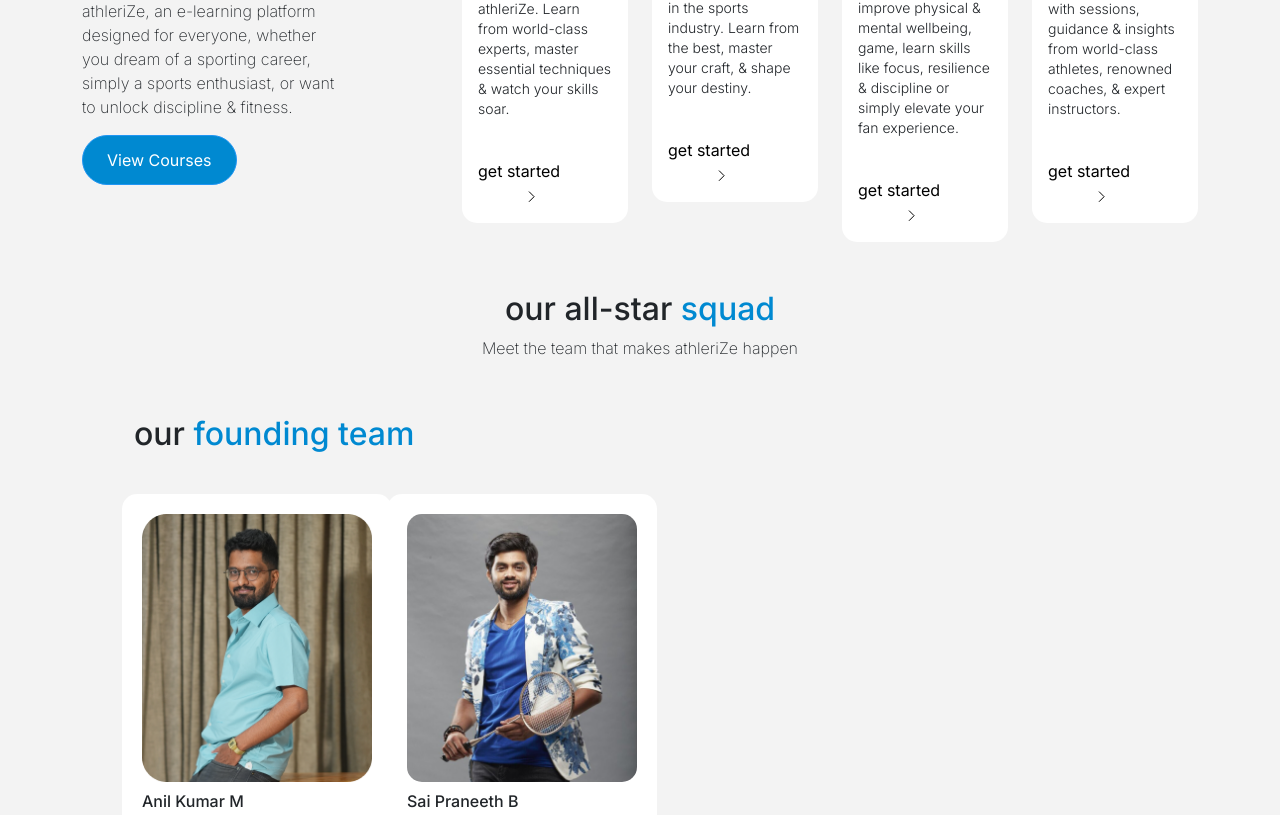
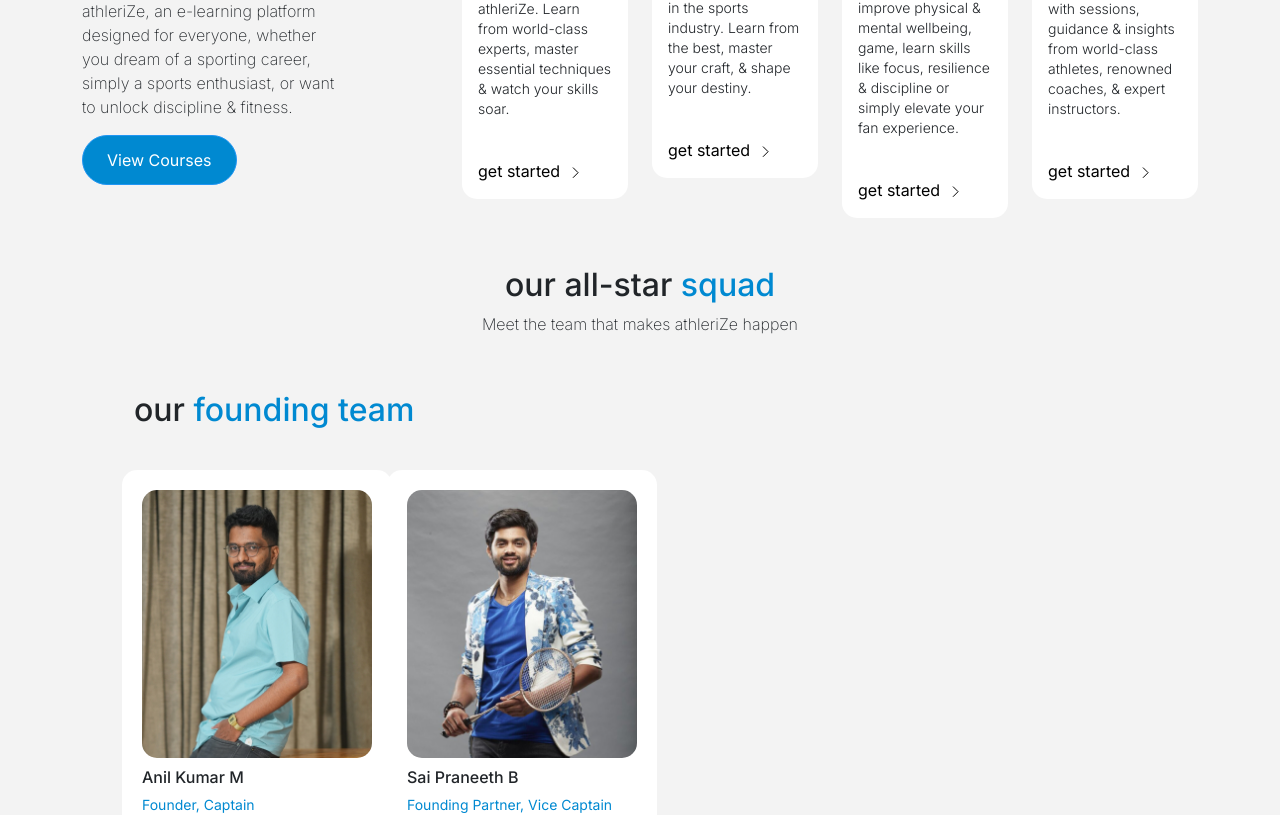
Before and after one commit to Msuraj88/athlerizeweb, a Next.js app: page /aboutus in a window 1280 px wide. Shown: the part 2510-3325 px from the top of the page. Built offline with nearby package versions, Linux system fonts and the light colour scheme.

Commit message:
fixed course card issue

```diff
--- a/src/app/page.tsx
+++ b/src/app/page.tsx
@@ -49,9 +49,9 @@ export default function Home() {
           <div className='card-section'>
             <Container className='course-card-sec' >
               <Row>
-                <Col><CourseCard bgImg={'t-saipraneeth'} title={"SAI PRANEETH"} desc={'From Grassroots to Glory: Building a Career in Sports'} isLaunchSoon={false} /></Col>
-                <Col><CourseCard bgImg={'kunal2'} title={"KUNAL SAMANT"} desc={'Mastering the Art of Sports Content Creation'} isLaunchSoon={true} /></Col>
-                <Col><CourseCard bgImg={'revanth2'} title={"REVANTH TUMMALA"} desc={'Capturing the Game: The Art of Sports Photography'} isLaunchSoon={true} /></Col>
+                <div className='col-md-4'><CourseCard bgImg={'t-saipraneeth'} title={"SAI PRANEETH"} desc={'From Grassroots to Glory: Building a Career in Sports'} isLaunchSoon={false} /></div>
+                <div className='col-md-4'><CourseCard bgImg={'kunal2'} title={"KUNAL SAMANT"} desc={'Mastering the Art of Sports Content Creation'} isLaunchSoon={true} /></div>
+                <div className='col-md-4'><CourseCard bgImg={'revanth2'} title={"REVANTH TUMMALA"} desc={'Capturing the Game: The Art of Sports Photography'} isLaunchSoon={true} /></div>
               </Row>
             </Container>
           </div>
--- a/src/pages/aboutus.tsx
+++ b/src/pages/aboutus.tsx
@@ -112,7 +112,7 @@ const Aboutus = () => {
                     Gain an early advantage in your sports journey with athleriZe. Learn from world-class experts, master essential techniques & watch your skills soar.
                   </Card.Text>
                   <Card.Link href="#" className="link">get started
-                    <span style={{ marginLeft: '50px' }}>
+                    <span style={{ marginLeft: '12px' }}>
                       <svg
                         width="7"
                         height="11"
@@ -142,7 +142,7 @@ const Aboutus = () => {
                     Open the gateway to a thriving career in the sports industry. Learn from the best, master your craft, & shape your destiny.
                   </Card.Text>
                   <Card.Link href="#" className="link">get started
-                    <span style={{ marginLeft: '50px' }}>
+                    <span style={{ marginLeft: '12px' }}>
                       <svg
                         width="7"
                         height="11"
@@ -172,7 +172,7 @@ const Aboutus = () => {
                     Gain expert advice & insights to improve physical & mental wellbeing, game, learn skills like focus, resilience & discipline or simply elevate your fan experience.
                   </Card.Text>
                   <Card.Link href="#" className="link">get started
-                    <span style={{ marginLeft: '50px' }}>
+                    <span style={{ marginLeft: '12px' }}>
                       <svg
                         width="7"
                         height="11"
@@ -202,7 +202,7 @@ const Aboutus = () => {
                     Master advanced techniques & unlock peak performance with sessions, guidance & insights from world-class athletes, renowned coaches, & expert instructors.
                   </Card.Text>
                   <Card.Link href="#" className="link">get started
-                    <span style={{ marginLeft: '50px' }}>
+                    <span style={{ marginLeft: '12px' }}>
                       <svg
                         width="7"
                         height="11"
@@ -234,7 +234,7 @@ const Aboutus = () => {
             <Container>
               <Row>
                 <Col xs={12} md={6} lg={3}>
-                  <AbtCards img={'Anil'} name={'Anil Kumar M'} desc={'Founder, Captain'} email={''} />
+                  <AbtCards img={'t-anil1'} name={'Anil Kumar M'} desc={'Founder, Captain'} email={''} />
                 </Col>
                 <Col xs={12} md={6} lg={3}>
                   <AbtCards img={'t-sai'} name={'Sai Praneeth B'} desc={'Founding Partner, Vice Captain'} email={''} />
@@ -299,24 +299,27 @@ const Aboutus = () => {
             </div>
           </div>
           <div className='partner-imgs'>
-            <div>
+            <div className='row'>
+              <div className='col-md-2'>
                 <img src='/assets/images/oa.png' alt='' />
               </div>
-            <div>
+              <div className='col-md-2'>
                 <img src='/assets/images/hh.png' alt='' />
               </div>
-            <div>
+              <div className='col-md-2'>
                 <img src='/assets/images/hbh.png' alt='' />
               </div>
-            <div>
+              <div className='col-md-2'>
                 <img src='/assets/images/blitz.png' alt='' />
               </div>
-            <div>
+              <div className='col-md-2'>
                 <img src='/assets/images/bf.png' alt='' />
               </div>
-            <div>
+              <div className='col-md-2'>
                 <img src='/assets/images/inde.png' alt='' />
               </div>
+            </div>
+
           </div>
         </div>
       </div>
```
Also changed, not shown: src/app/components/courseCard.tsx (+4 -4 lines), public/assets/images/t-anil1.png (added). Lines whose indentation alone changed are shown as unchanged.
